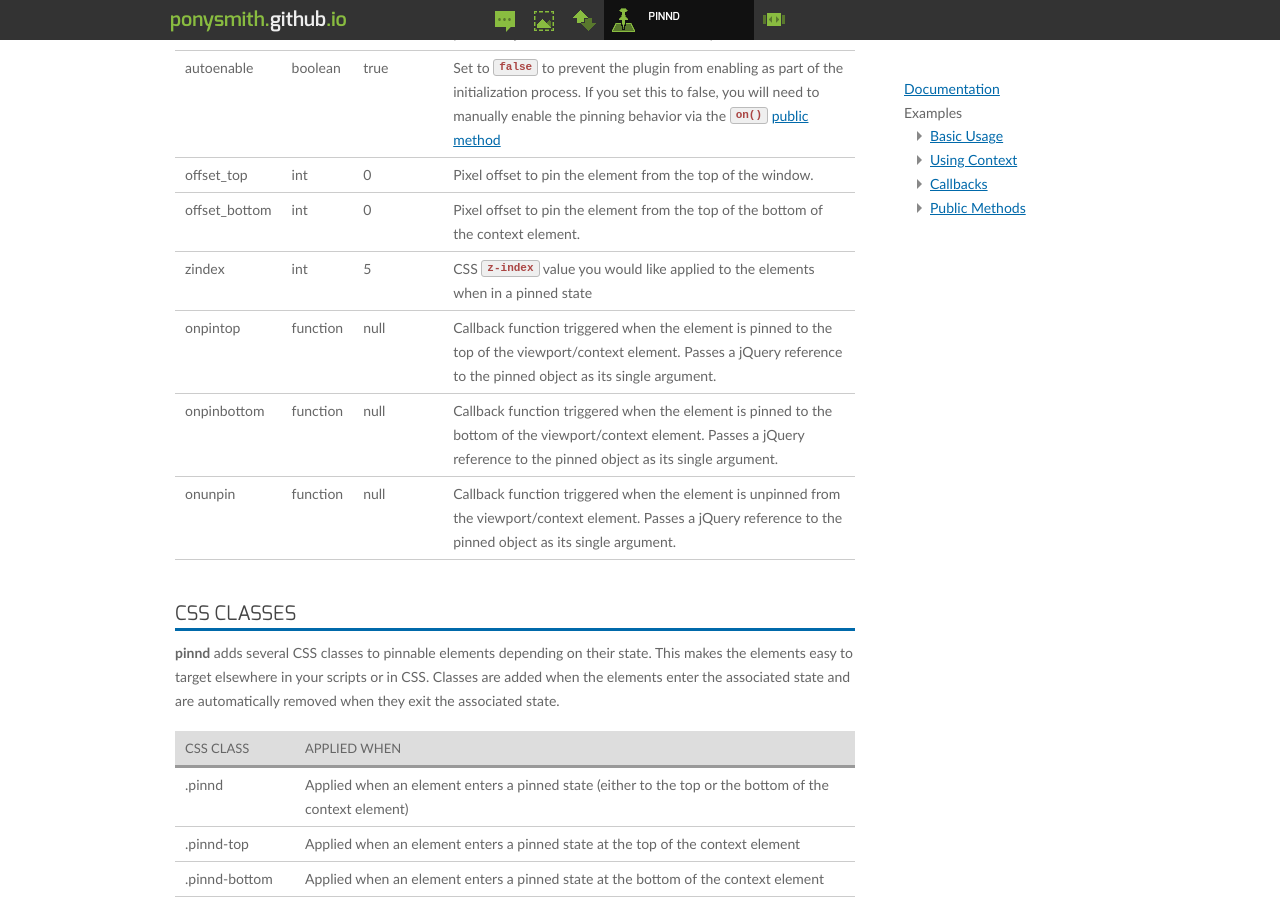
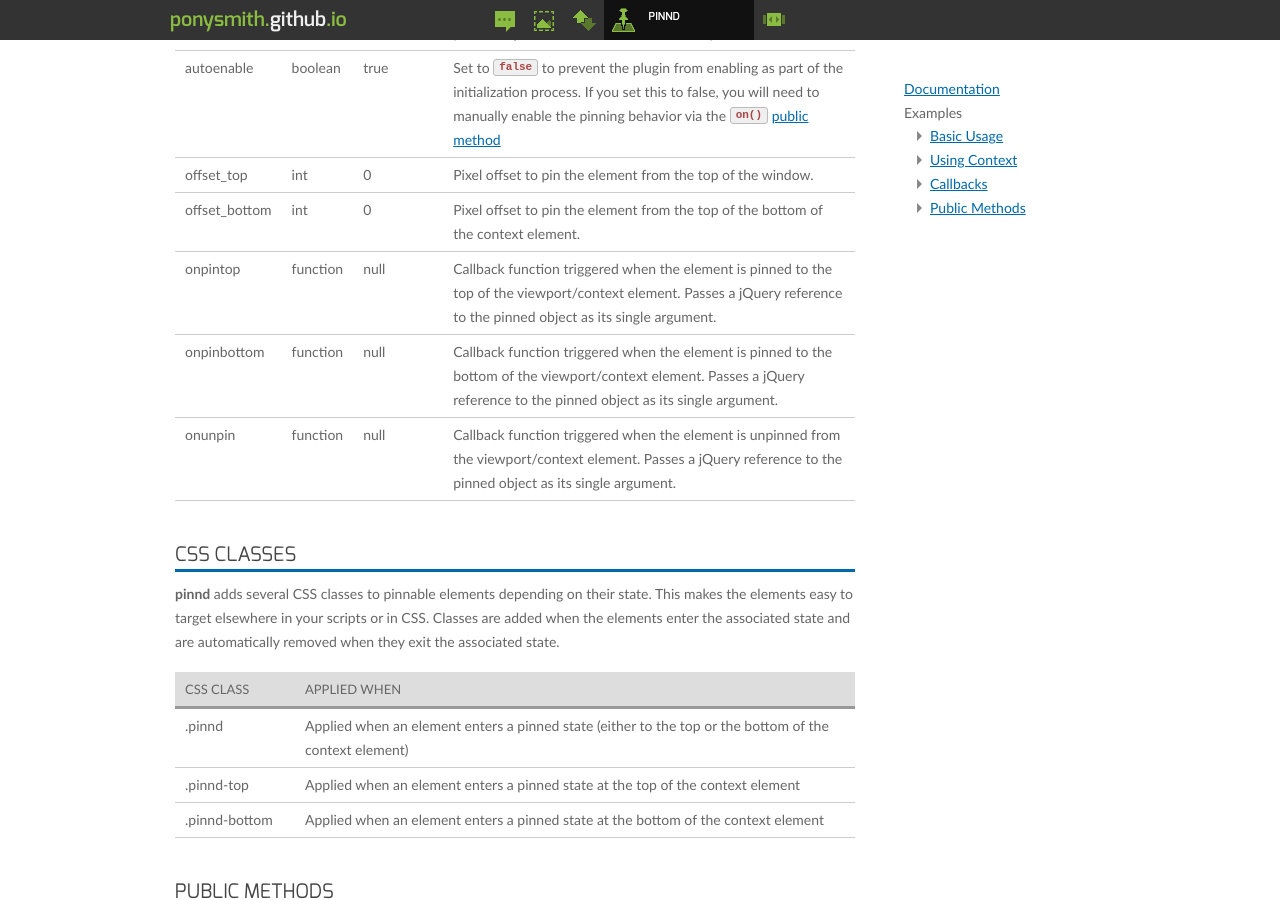
Before and after one commit to ponysmith/ponysmith.github.io, a Jekyll site: the page built from pinnd/index.html, in a window 1280 px wide and 900 px high, scrolled down 1163 px. Built offline with Jekyll 4.4.1, drawn with Linux system fonts in a browser that asks for light colours.

Commit message:
Removing z-index option from pinnd

```diff
--- a/pinnd/index.html
+++ b/pinnd/index.html
@@ -110,14 +110,6 @@ The options object can set any of the following properties:
         </td>
     </tr>
     <tr>
-        <td>zindex</td>
-        <td>int</td>
-        <td>5</td>
-        <td>
-        	CSS <code>z-index</code> value you would like applied to the elements when in a pinned state
-        </td>
-    </tr>
-    <tr>
         <td>onpintop</td>
         <td>function</td>
         <td>null</td>
```
Also changed, not shown: js/libs/pinnd.js, js/libs/pinnd.min.js.
